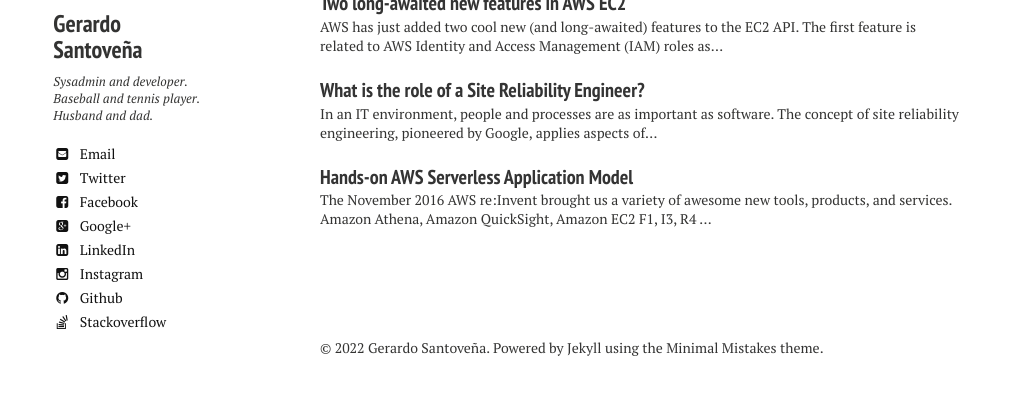
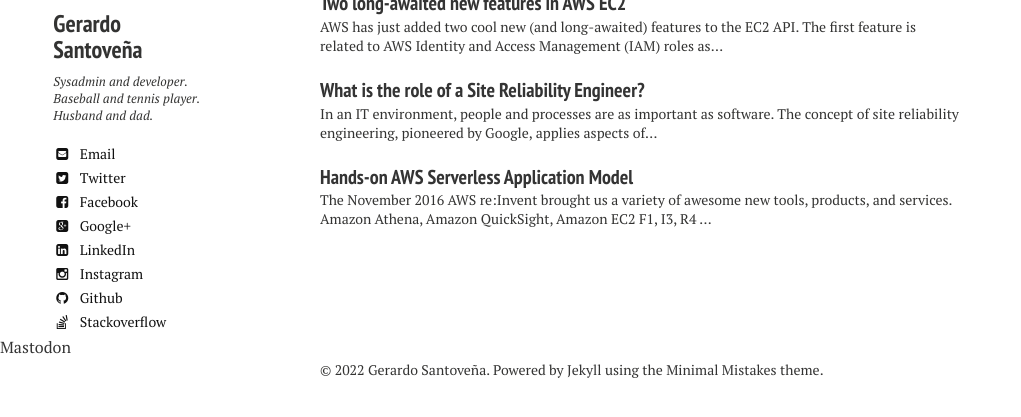
Before and after one commit to gsantovena/gsantovena.github.io, a Jekyll site: the page built from index.md, in a window 1280 px wide, cut to the strip 270-687 px from the top of the page. Shown: the whole strip, without its empty margins (0-1021 px from the left). Built offline with Jekyll 4.4.1, drawn with Linux system fonts in a browser that asks for light colours; nearby versions of some CDN libraries.

Commit message:
Add Mastodon verification

```diff
--- a/_layouts/home.html
+++ b/_layouts/home.html
@@ -47,6 +47,8 @@
   </div><!-- /#index -->
 </div><!-- /#main -->
 
+<a rel="me" href="https://hachyderm.io/@gsantovena">Mastodon</a>
+
 <div class="footer-wrap">
   <footer>
     {% include _footer.html %}
```
